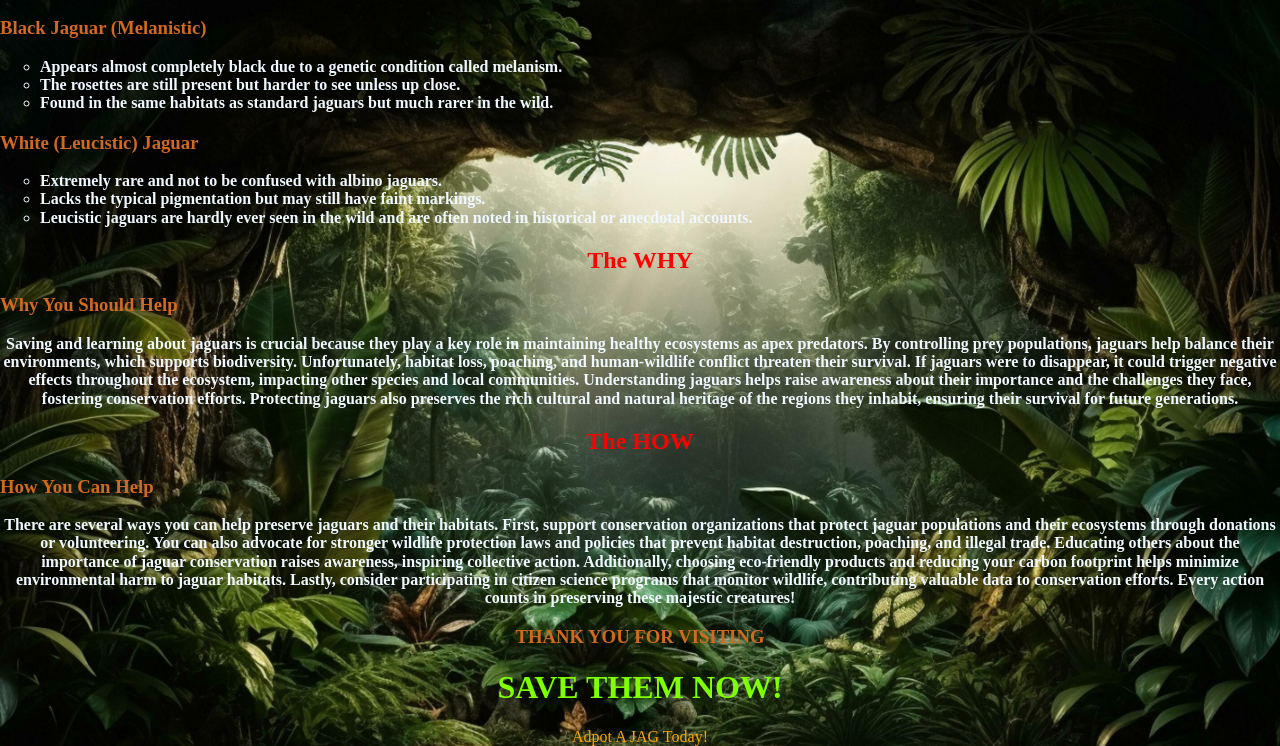
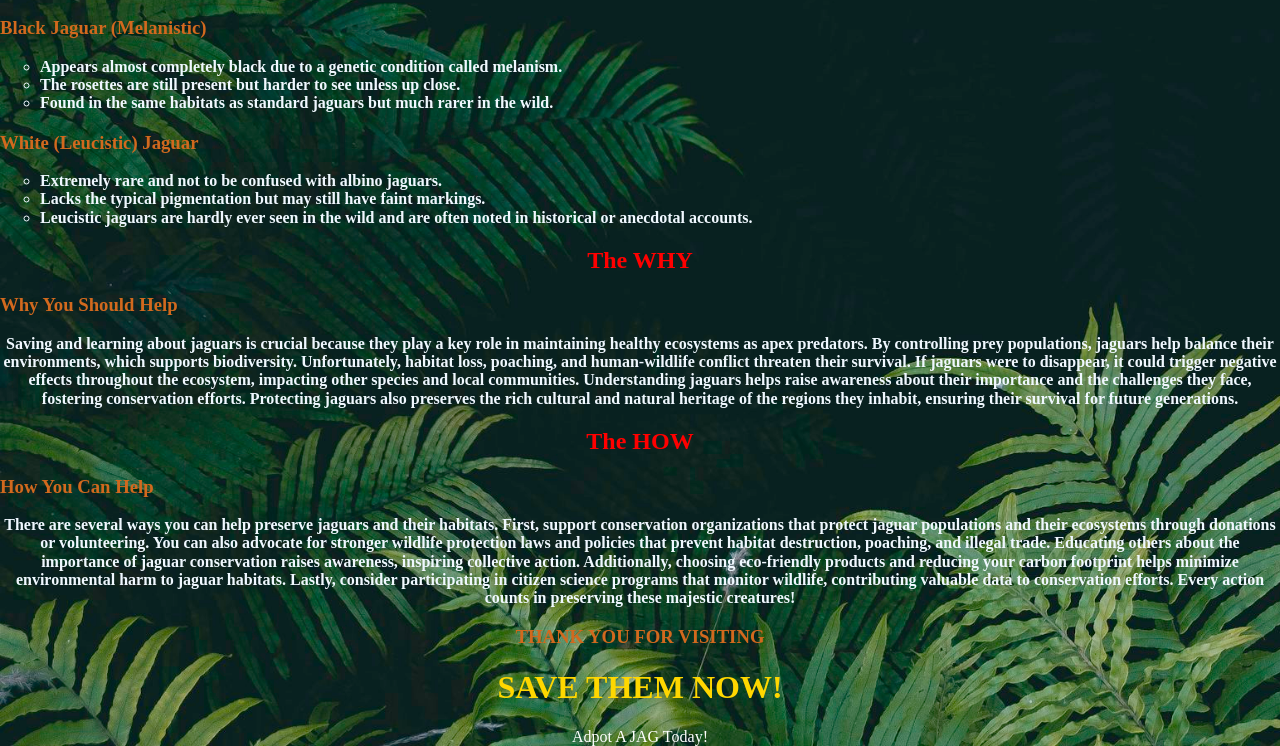
Before and after one commit to AllenConey/pinklemon, a plain HTML site: page index.html in a window 1280 px wide. Shown: the part 913-1659 px from the top of the page. Drawn offline with Linux system fonts and the light colour scheme.

Commit message:
change work
background picture, h1 colors and link colors

```diff
--- a/css/main.css
+++ b/css/main.css
@@ -1,6 +1,6 @@
 body{
-    background-size: contain;
-    background-image: url(../img/jungle.jpg)
+    background-size: cover;
+    background-image: url(../img/d1.jpeg)
 }
 p {
     color: aliceblue;
@@ -8,7 +8,7 @@ p {
 }
 h1{
     text-align: center;
-    color: chartreuse;
+    color: gold;
 }
 p{
     text-align: center;
@@ -43,7 +43,7 @@ div.container {
   }
 
   a:link {
-    color: orange;
+    color: white;
     background-color: transparent;
     text-decoration: none;
   }
--- a/index.html
+++ b/index.html
@@ -26,7 +26,7 @@
   <!-- Place your site's HTML here -->
   <h1>Welcome to Jaguarland</h1>
 <p><b>The Number One Fan Page for the Beloved Jaguar</b></p>
-  <img src="./img/jagblackgreenv2.png" alt="Jaguar in Green and Orange logo" width="500" height="500">
+  <img src="./img/jaguar-square-1.jpg.optimal.jpg" alt="Jaguar cute face logo" width="500" height="500">
 
 <h1>What We Are About</h1>
 <p><b>Welcome to our site dedicated to the majestic jaguar, one of the most iconic big cats in the world. Here, you'll learn all about these incredible creatures, their natural habitats, and the vital role they play in maintaining the balance of their ecosystems. We also highlight the current threats jaguars face and offer practical ways you can help support their conservation. Join us in preserving the future of these magnificent animals and ensuring they continue to thrive in the wild.</b></p>
```
Also changed, not shown: img/HD-wallpaper-glare-stars-space-black-sky-background-space.jpg (added), img/d1.jpeg (added), img/dark-night-jungle-with-black-saturated-plants_800563-4754.avif (added), img/jaguar-square-1.jpg.optimal.jpg (added).
